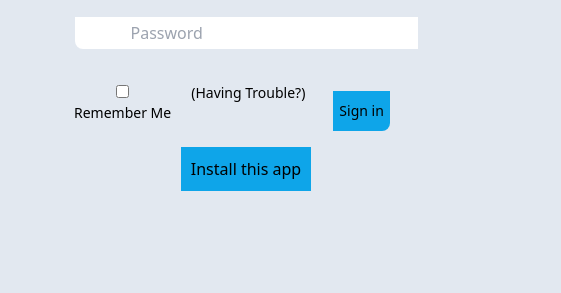
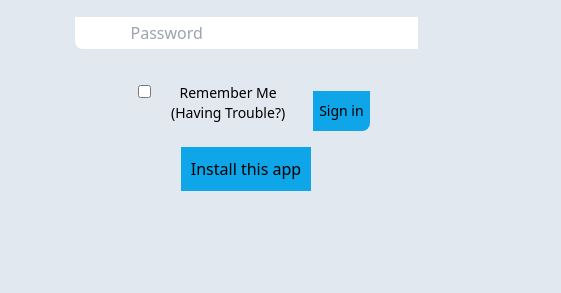
Before and after one commit to solyDenis/d7-form-v2, a plain HTML site: page index.html in a window 1280 px wide. Shown: the part 285-578 px from the top of the page, 74-635 px from the left. Drawn offline with nearby package versions, Linux system fonts and the light colour scheme; grey boxes are pictures that could not be loaded.

Commit message:
Update index.html
updated the code

```diff
--- a/index.html
+++ b/index.html
@@ -24,16 +24,20 @@
 
                 <br>
                 <ul class="flex list-none m-auto w-96 no-underline text-black indent-5 text-sm">
-                    <div>
+                    <div class="flex ml-16">
+                        <li><input type="checkbox"></li>
+                        <div class="">
 
-                    </div>
-                    <div class="justify-center">
-                        <li><input type="checkbox"></li>
-                        <li><label class="">Remember Me</label></li>
+                            <li><label class="">Remember Me</label></li>
+                            <li><label class="">(Having Trouble?)</label></li>
+                        </div>
+
+
+
+
+                    <li><button class="bg-sky-500 text-black py-2.5 px-1.5 mx-2 my-2 rounded-br-lg">Sign in</button></li>
                     </div>
 
-                    <li><label class="">(Having Trouble?)</label></li>
-                    <li><button class="bg-sky-500 text-black py-2.5 px-1.5 mx-2 my-2 rounded-br-lg">Sign in</button></li>
                 </ul>
                 <div>
                     <button class="bg-sky-500 text-black py-2.5 px-2.5 mx-2 my-2">Install this app</button>
```
